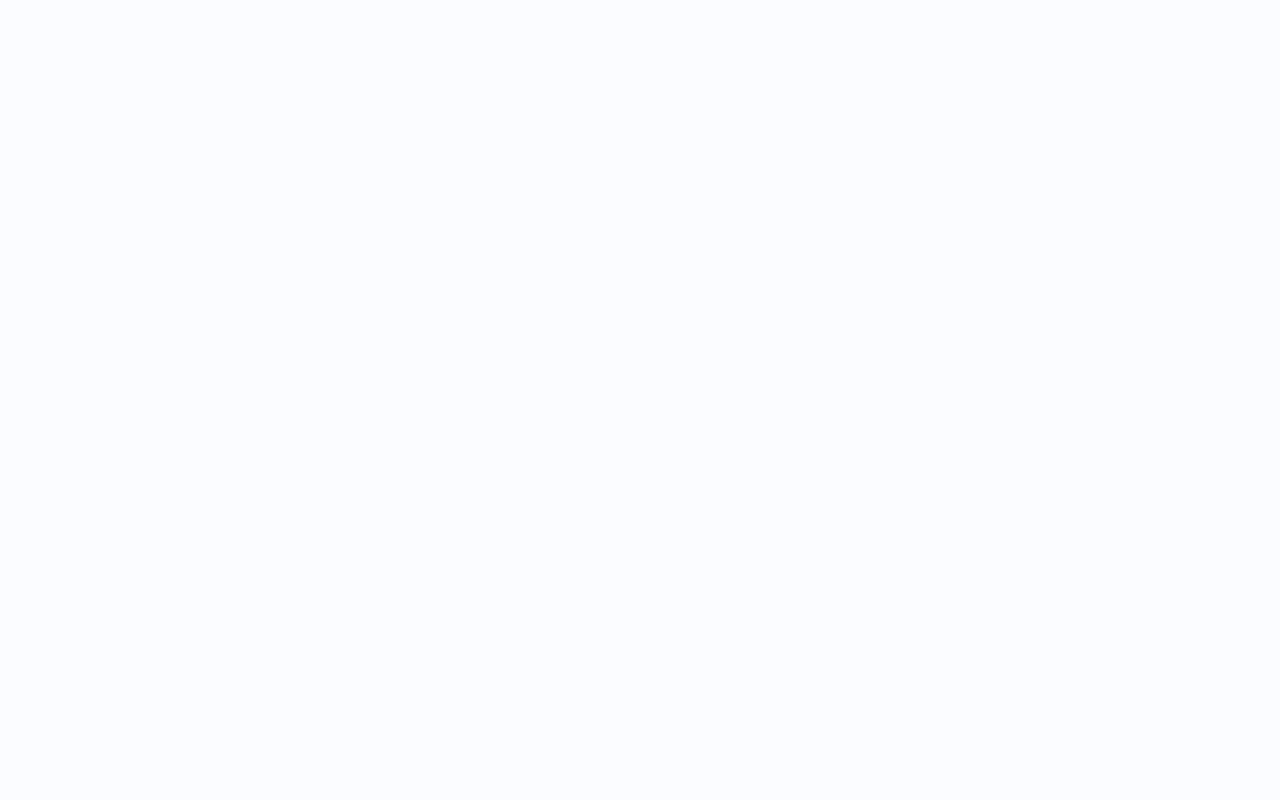
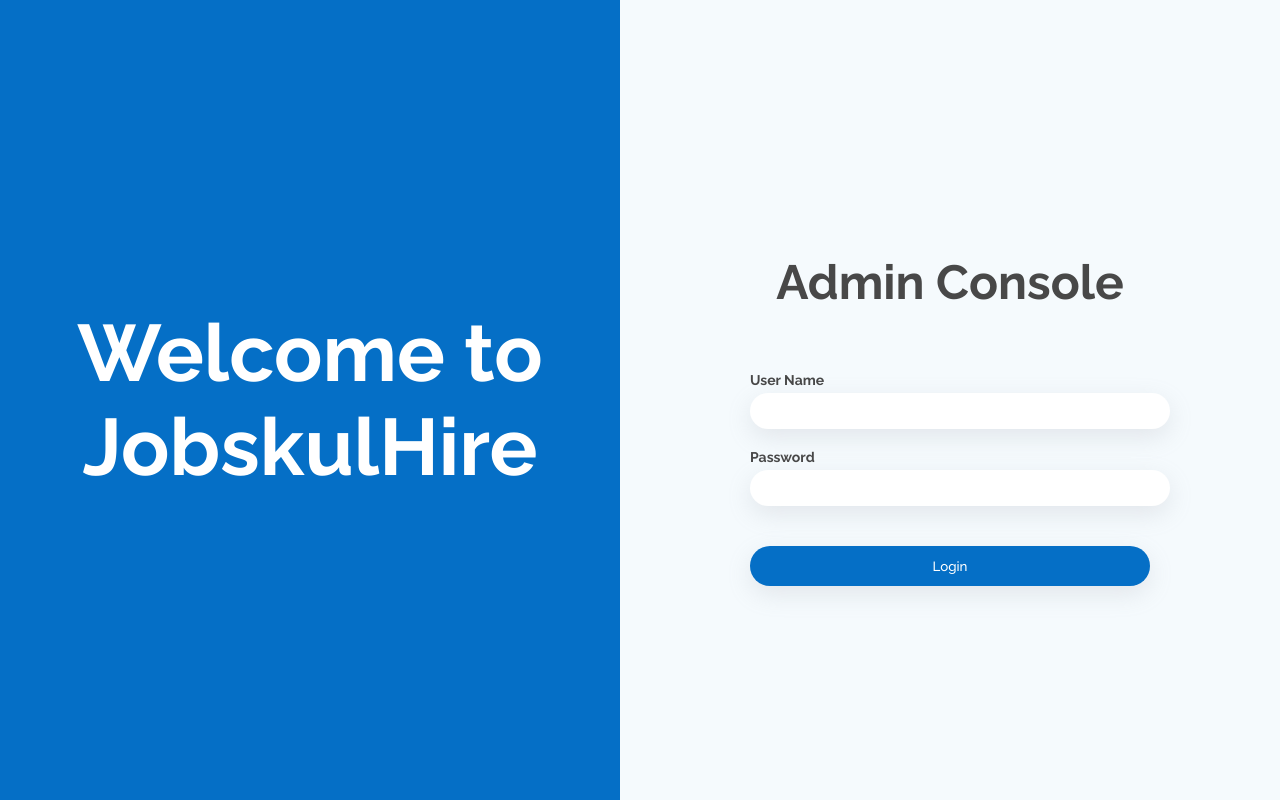
Before and after one commit to InternsJobskul420/JSHire, a React (Create React App) app in the folder iaas1.1/: page /loginHC in a window 1280 px wide. Before the commit this address had no page. Built offline with nearby package versions, Linux system fonts and the light colour scheme.

Commit message:
updated components

```diff
--- a/iaas1.1/src/App.js
+++ b/iaas1.1/src/App.js
@@ -14,6 +14,8 @@
 import { ViewCandidates } from './interfaces/Admin/HiringCompany/ViewCandidates';
 import CandidateInterview from './interfaces/Candidate/CandidateInterview';
 import EquipmentTesting from './interfaces/Candidate/EquipmentTesting';
+import LoginSU from './interfaces/Admin/SuperUser/LoginSU';
+import LoginHC from './interfaces/Admin/HiringCompany/LoginHC';
 
 function App() {
   return (
@@ -21,16 +23,20 @@
       <Routes>
 
         <Route path='/' element={<Login/>}/> /* Set a page as home */
-        <Route path='/hringcompanyform' element={<HiringCompnayForm/>}/>
-        <Route path='/hringcompany' element={<HiringCompany/>}/>
-        <Route path='/candidateWelcome' element={<WelcomePage/>}/>
-        <Route path='/EndInterview' element={<EndInterview/>}/>
+        <Route path='/hiringcompanyform' element={<HiringCompnayForm/>}/>
+        <Route path='/hiringcompany' element={<HiringCompany/>}/>
+        <Route path='/candidatewelcome' element={<WelcomePage/>}/>
+        <Route path='/endInterview' element={<EndInterview/>}/>
         <Route path='/updatehcaccount' element={<UpdateHCAccount/>}/>
         <Route path='/jobopeningform' element={<JobOpeningForm/>}/>
         <Route path='/jobopening' element={<JobOpenings />}/>
         <Route path='/viewcandidates' element={<ViewCandidates/>}/>
-        <Route path='/candidateinterviewview' element={<CandidateInterview/>}/>
+        <Route path='/candidateinterview' element={<CandidateInterview/>}/>
         <Route path='/equipmenttesting' element={<EquipmentTesting/>}/>
+        <Route path='/loginSU' element={<LoginSU/>}/>
+        <Route path='/loginHC' element={<LoginHC/>}/>
+
+
       </Routes>
     </Router>
   );
--- a/iaas1.1/src/components/AddButton/AddButton.js
+++ b/iaas1.1/src/components/AddButton/AddButton.js
@@ -1,10 +1,17 @@
 import React from 'react'
 import { FaPlus } from 'react-icons/fa';
 import styles from './AddButton.module.css';
+import { useNavigate } from 'react-router-dom';
 
 export const AddButton = () => {
+  const navigate = useNavigate()
+
+  const addCompany=()=>{
+    navigate('/hiringcompanyform')
+  }
+
   return (
-    <button className={styles.addButton}>
+    <button className={styles.addButton} onClick={addCompany}>
       <FaPlus className={styles.addIcon} />
     </button>
   )
--- a/iaas1.1/src/components/HCCard/HCCard.js
+++ b/iaas1.1/src/components/HCCard/HCCard.js
@@ -1,7 +1,14 @@
 import React from 'react';
 import styles from './HCCard.module.css';
+import { useNavigate } from 'react-router-dom';
 
-export const HCCard = () => {
+export const HCCard = (props) => {
+  const navigate = useNavigate();
+
+  const update =() =>{
+    navigate('/updatehcaccount')
+  }
+
   return (
     <div className={styles.hc}>
       {/* Container for the cross button */}
@@ -14,7 +21,7 @@
       <div className={styles.cardBody}>
         <div className={styles.textCenter}>
           {/* Card title */}
-          <p className={styles.cardTitle}>ACCENTURE</p>
+          <p className={styles.cardTitle}>{props.CompanyName}</p>
           {/* Card subtitle */}
           <p className={styles.cardSubTitle}>Click on this card to add new job openings</p>
         </div>
@@ -22,7 +29,7 @@
         {/* Update button container */}
         <div className={styles.updateBtnContainer}>
           {/* Update button */}
-          <button type="button" className={styles.updateBtn}>
+          <button type="button" className={styles.updateBtn} onClick={update}>
             Edit Account
           </button>
         </div>
--- a/iaas1.1/src/interfaces/Admin/HiringCompany/LoginHC.js
+++ b/iaas1.1/src/interfaces/Admin/HiringCompany/LoginHC.js
@@ -0,0 +1,28 @@
+import React from 'react'
+import styles from '../../../components/Login/Login.module.css'
+
+const LoginHC = () => {
+  return (
+    <div className={styles.loginContainer}>
+    <div className={styles.leftColumn}>
+      <h1 className={styles.welcomeText}>Welcome to JobskulHire</h1>
+    </div>
+    <div className={styles.rightColumn}>
+      <h2 className={styles.formHeading}>Admin Console</h2>
+      <form>
+        <div className={styles.formGroup}>
+          <label htmlFor="email">User Name</label>
+          <input type="email" id="email" className={styles.roundedInput} />
+        </div>
+        <div className={styles.formGroup}>
+          <label htmlFor="password">Password</label>
+          <input type="password" id="password" className={styles.roundedInput} />
+        </div>
+        <button type="submit" className={styles.roundedButton}>Login</button>
+      </form>
+    </div>
+  </div>
+  )
+}
+
+export default LoginHC
--- a/iaas1.1/src/interfaces/Admin/SuperUser/HiringCompnayForm.js
+++ b/iaas1.1/src/interfaces/Admin/SuperUser/HiringCompnayForm.js
@@ -1,25 +1,56 @@
-import React from 'react'
+import React, { useState } from 'react'
 import NavigationBar from '../../../components/NavigationBar/NavigationBar'
 import styles from './HiringCompanyForm.module.css'
+import { useNavigate } from 'react-router-dom'
 
 export const HiringCompnayForm = () => {
+
+  const navigate= useNavigate();
+
+  const [credentials, setCredentials] = useState({CompanyName:"", Email:"",PhoneNumber:"",Password:""});
+
+  const handleSubmit = async(e)=>{
+    e.preventDefault();
+  //   const response = await fetch ("http:localhost:80/api/createhiringcompany",{
+  //     method: 'POST',
+  //           headers:{
+  //               'Content-Type': 'application/json'
+  //           },
+  //           body:JSON.stringify({CompanyName:credentials.CompanyName, email:credentials.Email, phoneNumber:credentials.PhoneNumber, password:credentials.Password })
+  //   });
+
+  //   const json = await response.json()
+  //   if(!json.success){
+  //     alert("input valid credentials");
+  //   }
+
+  //   if(json.success){
+  //     navigate("/hiringcompany");
+  // }
+  navigate('/hiringcompany')
+  }
+
+  const onChange =(e)=>{
+    setCredentials({...credentials,[e.target.name]:e.target.value})
+  }
+
   return (
     <>
     <NavigationBar/>
     <div className={styles.formContainer}>
       <h1 className={styles.formHeading}>Create An Account</h1>
-      <form className={styles.form}>
+      <form className={styles.form} onSubmit={handleSubmit}>
         <div className={styles.formGroup}>
           <label htmlFor="companyName">Company Name</label>
-          <input type="text" id="companyName" className={styles.formInput} />
+          <input type="text" id="companyName" name='CompanyName' value={credentials.CompanyName} className={styles.formInput} onChange={onChange} />
         </div>
         <div className={styles.formGroup}>
           <label htmlFor="email">Email</label>
-          <input type="email" id="email" className={styles.formInput} />
+          <input type="email" id="email" name='Email' value={credentials.Email} className={styles.formInput} onChange={onChange}/>
         </div>
         <div className={styles.formGroup}>
           <label htmlFor="password">Password</label>
-          <input type="password" id="password" className={styles.formInput} />
+          <input type="password" id="password" name='Password' value={credentials.Password} className={styles.formInput} onChange={onChange} />
         </div>
         <button type="submit" className={styles.formButton}>Add Company</button>
       </form>
--- a/iaas1.1/src/interfaces/Admin/SuperUser/LoginSU.js
+++ b/iaas1.1/src/interfaces/Admin/SuperUser/LoginSU.js
@@ -0,0 +1,36 @@
+import React from 'react'
+import styles from '../../../components/Login/Login.module.css'
+import { useNavigate } from 'react-router-dom'
+
+const LoginSU = () => {
+
+  const navigate = useNavigate();
+
+  const authenticate = ()=>{
+      navigate('../hiringcompany')
+  }
+
+  return (
+    <div className={styles.loginContainer}>
+    <div className={styles.leftColumn}>
+      <h1 className={styles.welcomeText}>Welcome to JobskulHire</h1>
+    </div>
+    <div className={styles.rightColumn}>
+      <h2 className={styles.formHeading}>Admin Console</h2>
+      <form>
+        <div className={styles.formGroup}>
+          <label htmlFor="email">User Name</label>
+          <input type="email" id="email" className={styles.roundedInput} />
+        </div>
+        <div className={styles.formGroup}>
+          <label htmlFor="password">Password</label>
+          <input type="password" id="password" className={styles.roundedInput} />
+        </div>
+        <button type="submit" className={styles.roundedButton} onClick={authenticate}>Login</button>
+      </form>
+    </div>
+  </div>
+  )
+}
+
+export default LoginSU
--- a/iaas1.1/src/interfaces/Candidate/Candidate.module.css
+++ b/iaas1.1/src/interfaces/Candidate/Candidate.module.css
@@ -202,6 +202,7 @@
 
 .questions{
    width: 550px;
+   text-align: center;
 
 }
 
--- a/iaas1.1/src/interfaces/Candidate/CandidateInterview.js
+++ b/iaas1.1/src/interfaces/Candidate/CandidateInterview.js
@@ -11,13 +11,14 @@
     const candidatevideo = useRef();
     const noOfQuestions = 20;
     const columnContainer = [];
-    let TimeLimit = 30;
+    let TimeLimit = 5;
     const categoryname = "Software Developer";
 
     const [selectedQuestion, setSelectedQuestion] = useState(null);
     const [questionNumber, setQuestionNumber] = useState(1);
     const [questions, setQuestions] = useState(null);
     const [allQuestionsSet, setAllQuestionsSet] = useState(null);
+    const [recordingStatus, setRecordingStatus] = useState(false);
     const [mediaRecorder, setMediaRecorder] = useState(null);
     const [recordedChunks, setRecordedChunks] = useState([]);
 
@@ -76,6 +77,7 @@
         if (questionIndex == Index) {
           setSelectedQuestion(allQuestionsSet[0][Index]);
           setQuestionNumber(Index);
+          startRecording();
           // setTimeLeft(TimeLimit);
           // setTimer(TimeLimit);
           // setRecordingStatus(true);
@@ -104,19 +106,41 @@
       });
     };
 
-    const getVideo = async()=>{
+    const startRecording = async()=>{
 
       const stream =  await navigator.mediaDevices.getUserMedia({audio: false, video: true});
       candidatevideo.current.srcObject = stream;
       const recorder = new MediaRecorder(stream);
+      console.log(recorder);
       setMediaRecorder(recorder);
+      const chunks = [];
+        recorder.ondataavailable = (e) => chunks.push(e.data);
+        recorder.start();
+        setRecordedChunks(chunks);
+
+        setTimeout(() => {
+          stopRecording();
+          alert("times out");
+          console.log(recordedChunks);
+        }, TimeLimit * 1000);
+
+        setRecordingStatus(true);
 
     }
+
+    const stopRecording = () => {
+      if (mediaRecorder && mediaRecorder.state !== 'inactive') {
+        mediaRecorder.stop();
+        setRecordingStatus(false);
+        const blob = new Blob(recordedChunks, { type: 'video/webm' });
+        // You can upload the recorded video blob to a server or perform further processing here
+      }
+    };
 
 
     useEffect(() => {
       loadData();
-      getVideo();
+
     }, []);
 
     useEffect(() => {
```
